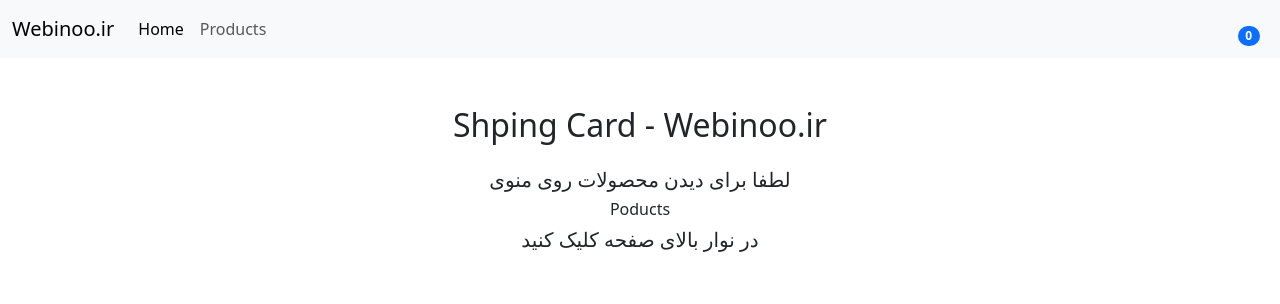
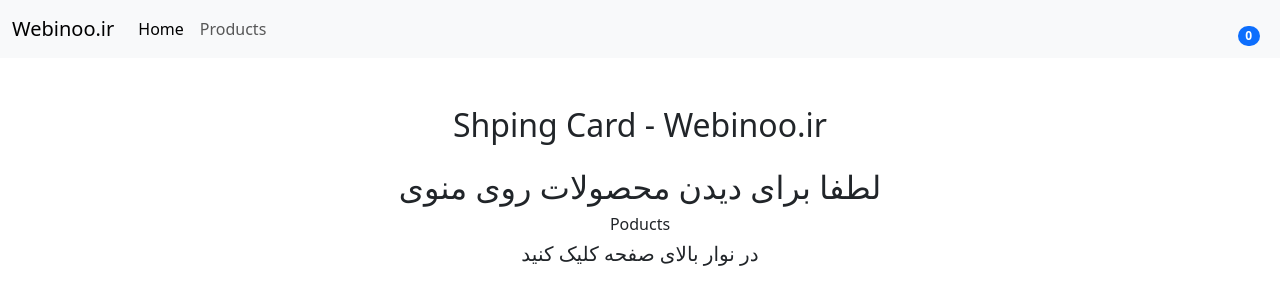
Before and after one commit to zamanyzohre/sabade-kharid, a React (Vite) app: page / in a window 1280 px wide. Shown: the top 304 px of the page. Built offline with nearby package versions, Linux system fonts and the light colour scheme; the HTML template or start-up script is replaced by a standard one.

Commit message:
update project

```diff
--- a/src/pages/Home.jsx
+++ b/src/pages/Home.jsx
@@ -3,7 +3,7 @@
   return (
     <div className='text-center'>
         <h2 className='mb-4'>Shping Card - Webinoo.ir</h2>
-        <h5>لطفا برای دیدن محصولات روی منوی </h5>
+        <h2>لطفا برای دیدن محصولات روی منوی </h2>
         <h6>Poducts</h6>
         <h5>در نوار بالای صفحه کلیک کنید </h5>
     </div>
```
